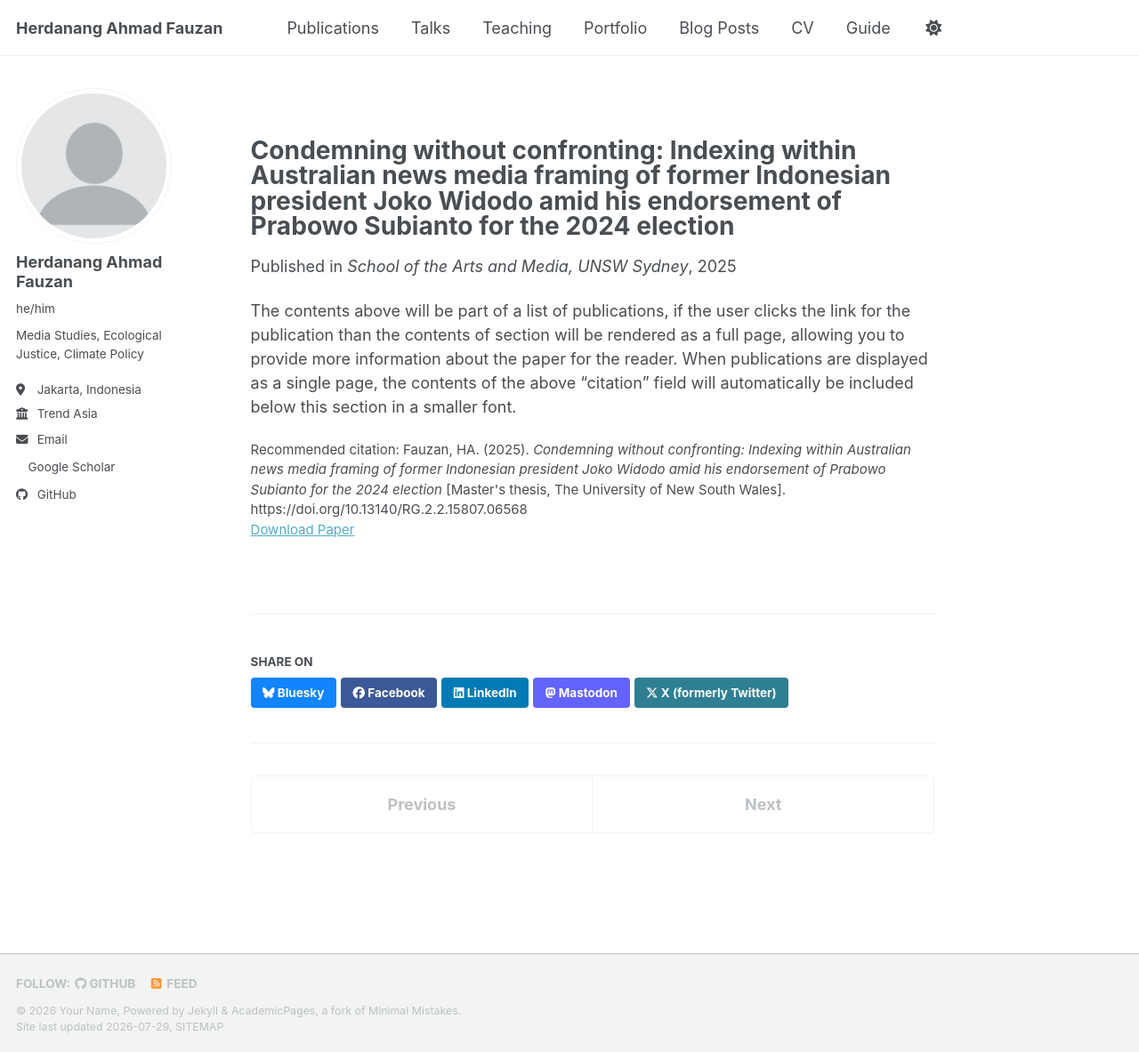
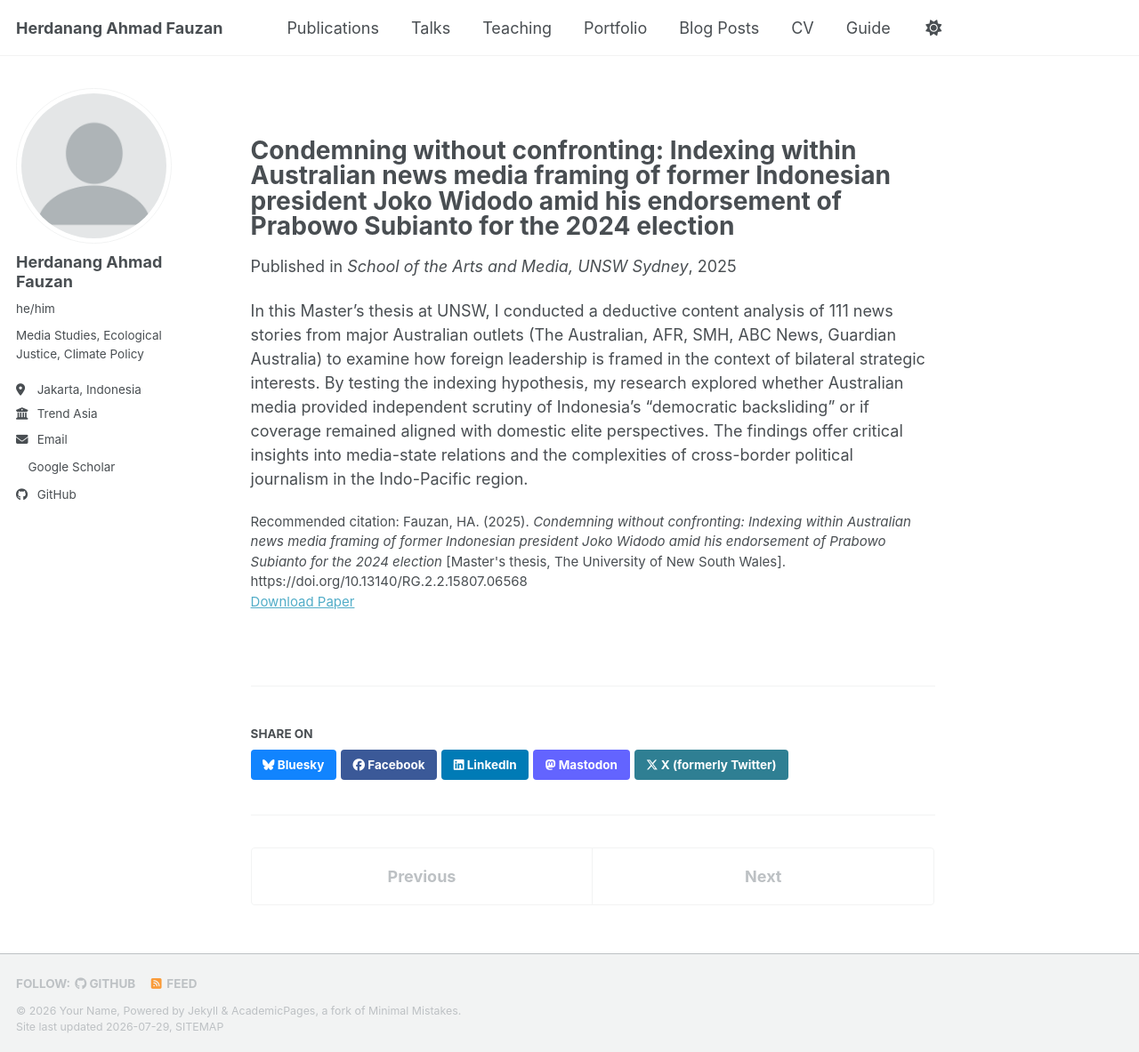
Before and after one commit to subworded/subworded.github.io, a Jekyll site: the page built from _publications/2025-08-15-condemning-without-confronting.md, in a window 1280 px wide and 1183 px high. Shown: the whole window at 89% size. Built offline with Jekyll 4.4.1, drawn with Linux system fonts in a browser that asks for light colours; a style sheet for code colours, icons or effects is not loaded.

Commit message:
Update 2025-08-15-condemning-without-confronting.md

```diff
--- a/_publications/2025-08-15-condemning-without-confronting.md
+++ b/_publications/2025-08-15-condemning-without-confronting.md
@@ -3,11 +3,11 @@ title: "Condemning without confronting: Indexing within Australian news media fr
 collection: publications
 category: research
 permalink: /publication/2025-08-15-condemning-without-confronting
-excerpt: 'In this Master’s thesis at UNSW, I conducted a deductive content analysis of 111 news stories from major Australian outlets (The Australian, AFR, SMH, ABC News, Guardian Australia) to examine how foreign leadership is framed in the context of bilateral strategic interests. By testing the indexing hypothesis, my research explored whether Australian media provided independent scrutiny of Indonesia''s "democratic backsliding" or if coverage remained aligned with domestic elite perspectives. The findings offer critical insights into media-state relations and the complexities of cross-border political journalism in the Indo-Pacific region.'
+excerpt: 'I conducted a deductive content analysis of 111 news stories from major Australian outlets to examine how foreign leadership is framed in the context of bilateral strategic interests.'
 date: 2025-08-15
 venue: 'School of the Arts and Media, UNSW Sydney'
 paperurl: 'https://doi.org/10.13140/RG.2.2.15807.06568'
 citation: "Fauzan, HA. (2025). <i>Condemning without confronting: Indexing within Australian news media framing of former Indonesian president Joko Widodo amid his endorsement of Prabowo Subianto for the 2024 election</i> [Master's thesis, The University of New South Wales]. https://doi.org/10.13140/RG.2.2.15807.06568"
 ---
 
-The contents above will be part of a list of publications, if the user clicks the link for the publication than the contents of section will be rendered as a full page, allowing you to provide more information about the paper for the reader. When publications are displayed as a single page, the contents of the above "citation" field will automatically be included below this section in a smaller font.
+In this Master’s thesis at UNSW, I conducted a deductive content analysis of 111 news stories from major Australian outlets (The Australian, AFR, SMH, ABC News, Guardian Australia) to examine how foreign leadership is framed in the context of bilateral strategic interests. By testing the indexing hypothesis, my research explored whether Australian media provided independent scrutiny of Indonesia's "democratic backsliding" or if coverage remained aligned with domestic elite perspectives. The findings offer critical insights into media-state relations and the complexities of cross-border political journalism in the Indo-Pacific region.
```
